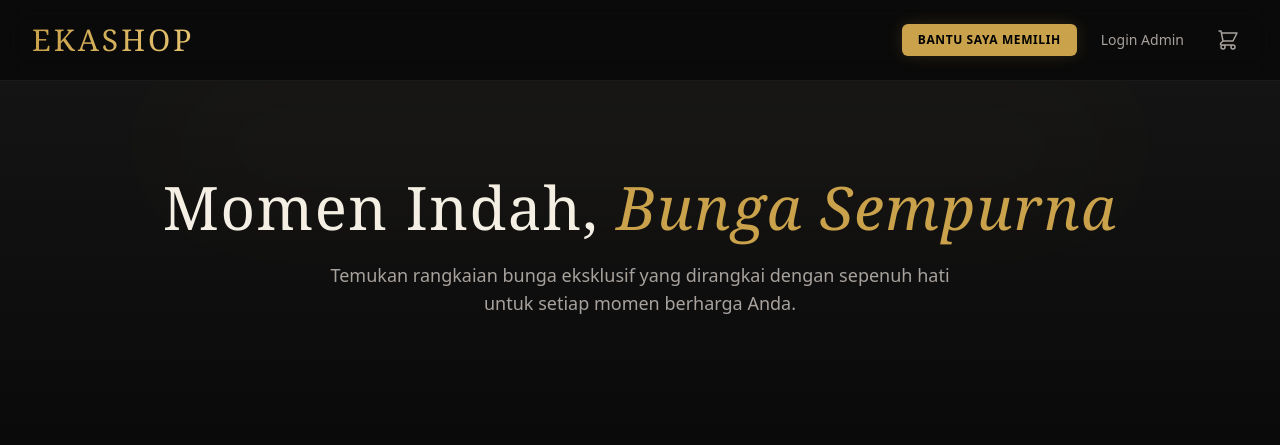
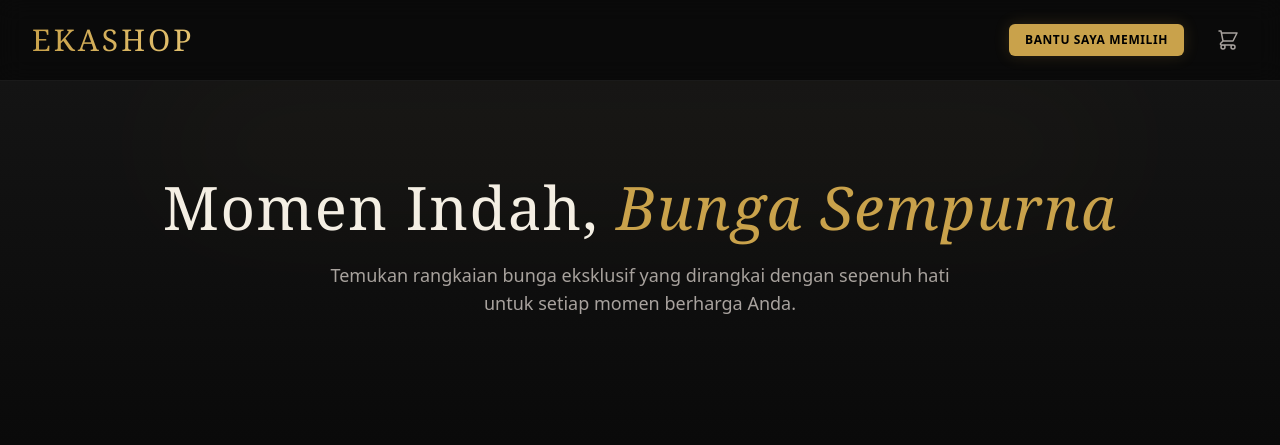
Before and after one commit to NarayaAlfan19/EKASHOP, a Laravel app: page / in a window 1280 px wide. Shown: the top 445 px of the page. Run offline with Laravel 12, Linux system fonts and the light colour scheme; data comes from the database, SQL or seed files in the repository; data that the repository does not hold is empty; style sheets or scripts are compiled from the project's sources.

Commit message:
hapus tombol admin

```diff
--- a/resources/views/welcome.blade.php
+++ b/resources/views/welcome.blade.php
@@ -26,11 +26,6 @@
                 <!-- Tombol "Bantu Saya Memilih" diberi gaya highlight (menonjol) -->
                 <a href="#" class="relative z-50 bg-[#C9A24B] text-black font-semibold px-4 py-2 rounded-md hover:bg-[#E3C16F] transition text-xs uppercase tracking-wider shadow-[0_0_15px_rgba(201,162,75,0.2)]">
                     Bantu Saya Memilih
-                </a>
-
-                <!-- Login Admin diubah menjadi teks biasa -->
-                <a href="{{ route('admin.login') }}" class="text-sm font-medium text-[#A8A29E] hover:text-[#C9A24B] transition duration-300">
-                    Login Admin
                 </a>
 
                 <!-- Ikon Keranjang yang terhubung ke CartController & menampilkan jumlah item -->
```
